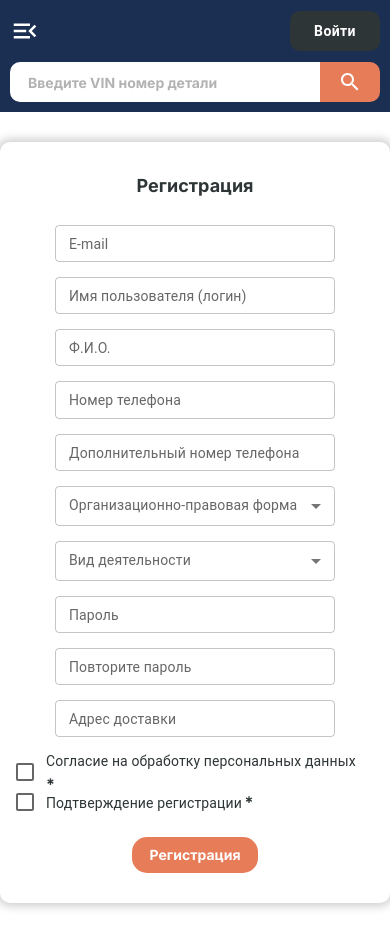
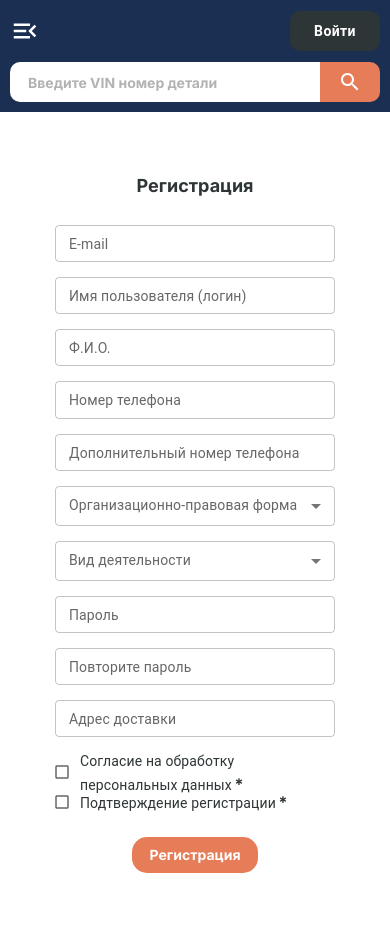
Before and after one commit to Exigoll/frontend-rota-v2, a React (Vite) app: page /registration in a window 390 px wide. Built offline with nearby package versions, Linux system fonts and the light colour scheme; some icons are missing; the HTML template or start-up script is replaced by a standard one.

Commit message:
fix: bugs in Registration page

```diff
--- /dev/null
+++ b/src/components/Select.tsx
@@ -0,0 +1,27 @@
+import { TextField } from "@mui/material";
+import { FC } from "react";
+
+/* TODO: удалить */
+interface ISelectTextFields {
+  select?: boolean;
+  label: string;
+  type: string;
+  defaultValue?: string;
+  helperText: string;
+  children?: React.ReactNode;
+}
+
+export const SelectTextFields: FC<ISelectTextFields> = ({
+  ...SelectTextFields
+}) => {
+  return (
+    <TextField
+      select={SelectTextFields.select}
+      label={SelectTextFields.label}
+      defaultValue={SelectTextFields.defaultValue}
+      helperText={SelectTextFields.helperText}
+    >
+      {SelectTextFields.children}
+    </TextField>
+  );
+};
--- a/src/components/styledComponents.ts
+++ b/src/components/styledComponents.ts
@@ -1,6 +1,8 @@
+import { MenuOpen } from "@mui/icons-material";
 import {
   Button,
   Dialog,
+  Drawer,
   FormControlLabel,
   Select,
   TextField,
@@ -111,7 +113,73 @@ export const StyledCheckbox = styled(FormControlLabel)({
     top: "-7px",
   },
 
+  "& .MuiButtonBase-root": {
+    //padding: "0",
+  },
+
   "& .MuiFormControlLabel-label": {
     fontSize: "14px",
+    lineHeight: "14px",
+
+    /* "@media (max-width: 768px)": {
+      fontSize: "12px",
+      lineHeight: "12px",
+    }, */
+  },
+
+  "& .MuiSvgIcon-root": {
+    width: "18px",
+    height: "18px",
   },
 });
+
+export const StylesDrawer = styled(Drawer)({
+  top: "70px",
+
+  "@media (max-width: 768px)": {
+    top: "112px",
+  },
+
+  "& .MuiDrawer-paper": {
+    top: "70px",
+    display: "flex",
+    alignItems: "flex-start",
+    justifyContent: "flex-start",
+    rowGap: "28px",
+    width: "340px",
+    height: "100%",
+    backgroundColor: "#1b2f52",
+    borderRadius: "0",
+    boxShadow: "none",
+
+    "@media (max-width: 768px)": {
+      top: "112px",
+    },
+  },
+  "& .MuiModal-backdrop": {
+    top: "70px",
+
+    "@media (max-width: 768px)": {
+      top: "112px",
+    },
+  },
+});
+
+export const StyledMenuOpen = styled(MenuOpen)({
+  width: "40px",
+  height: "40px",
+  fill: "white",
+  cursor: "pointer",
+  transition: "all 0.3s ease-in-out",
+
+  "@media (min-width: 769px)": {
+    "&:hover": {
+      fill: "rgb(231 124 88)",
+    },
+  },
+
+  "@media (max-width: 490px)": {
+    width: "30px",
+    height: "30px",
+  },
+});
--- a/src/components/ui/Navbar/Navbar.tsx
+++ b/src/components/ui/Navbar/Navbar.tsx
@@ -1,65 +1,13 @@
-import { MenuOpen } from "@mui/icons-material";
-import { Drawer, styled } from "@mui/material";
 import { FC, useState } from "react";
 import { Link, NavLink } from "react-router-dom";
 
 import { IconLogo } from "@/components/icons";
+import { StyledMenuOpen, StylesDrawer } from "@/components/styledComponents";
 import { Contacts } from "@/components/ui/Contacts";
 
 import { links } from "@/store/navigationItems";
 
 import styles from "./Navbar.module.scss";
-
-const StylesDrawer = styled(Drawer)({
-  top: "70px",
-
-  "@media (max-width: 768px)": {
-    top: "112px",
-  },
-
-  "& .MuiDrawer-paper": {
-    top: "70px",
-    display: "flex",
-    alignItems: "flex-start",
-    justifyContent: "flex-start",
-    rowGap: "28px",
-    width: "340px",
-    height: "100%",
-    backgroundColor: "#1b2f52",
-    borderRadius: "0",
-    boxShadow: "none",
-
-    "@media (max-width: 768px)": {
-      top: "112px",
-    },
-  },
-  "& .MuiModal-backdrop": {
-    top: "70px",
-
-    "@media (max-width: 768px)": {
-      top: "112px",
-    },
-  },
-});
-
-const StyledMenuOpen = styled(MenuOpen)({
-  width: "40px",
-  height: "40px",
-  fill: "white",
-  cursor: "pointer",
-  transition: "all 0.3s ease-in-out",
-
-  "@media (min-width: 769px)": {
-    "&:hover": {
-      fill: "rgb(231 124 88)",
-    },
-  },
-
-  "@media (max-width: 490px)": {
-    width: "30px",
-    height: "30px",
-  },
-});
 
 export const Navbar: FC = () => {
   const [isDrawerOpen, setIsDrawerOpen] = useState(false);
--- a/src/pages/RegistrationPage/Registration.module.scss
+++ b/src/pages/RegistrationPage/Registration.module.scss
@@ -2,11 +2,12 @@
   @apply flex flex-col items-center justify-center gap-y-[35px] py-[50px] max-w-[520px] w-full h-full mx-auto rounded-[20px] bg-white boxShadow;
 
   @screen tablet {
-    @apply gap-y-[30px] py-[40px] rounded-[15px];
+    @apply gap-y-[30px] max-w-[420px] py-[40px] rounded-[15px];
   }
 
   @screen mobile2XL {
     @apply gap-y-[25px] py-[30px] rounded-[10px];
+    box-shadow: none;
   }
 }
 
@@ -14,11 +15,11 @@
   @apply flex flex-col items-center justify-center gap-y-[30px] max-w-[380px] w-full h-full px-[10px];
 
   @screen tablet {
-    @apply gap-y-[25px];
+    @apply gap-y-[25px] max-w-[340px];
   }
 
   @screen mobile2XL {
-    @apply gap-y-[20px];
+    @apply gap-y-[20px] max-w-[300px];
   }
 }
 
```
